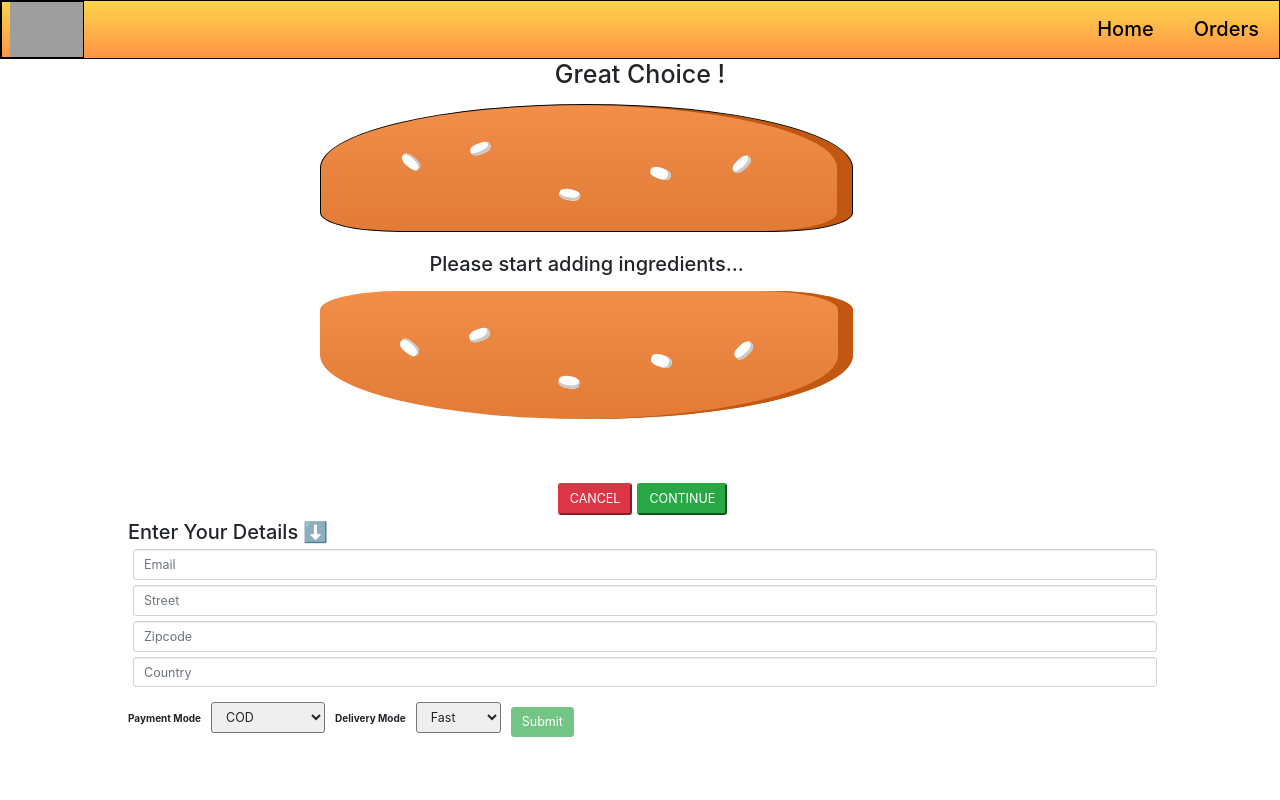
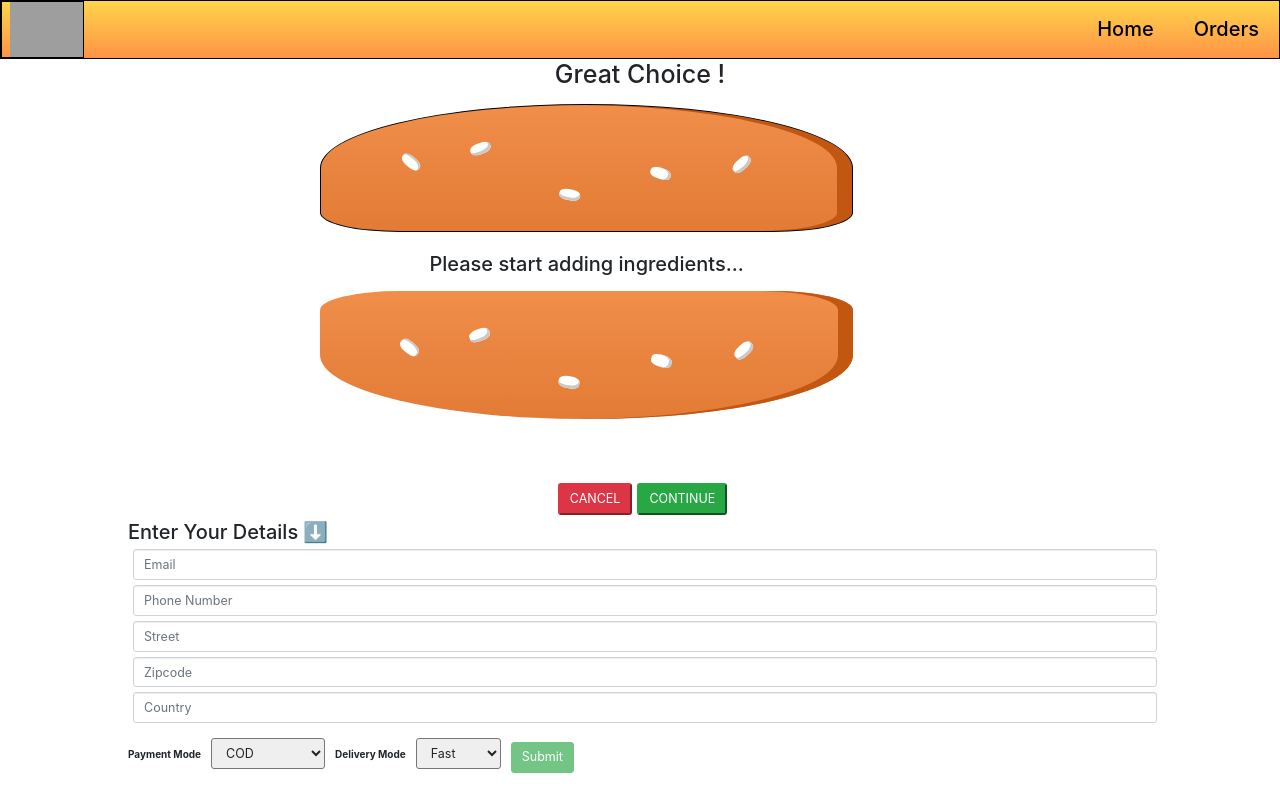
Before and after one commit to mayur-keswani/Burger-Builder, a React (Create React App) app: page /checkout/contact-detail in a window 1280 px wide. Built offline with nearby package versions, Linux system fonts and the light colour scheme; grey boxes are pictures that could not be loaded.

Commit message:
added regex for form-validation

```diff
--- a/src/containers/Contact-Data.js
+++ b/src/containers/Contact-Data.js
@@ -16,9 +16,26 @@ class ContactData extends Component{
 				value:"",
 				validation:{
 					required:true,
+					valdateEmail:true
 
 				},
 				validationMessage:null,
+				isValid:false,
+				touched:false
+			},
+			Phone_No:{
+				element_type:"input",
+				element_config:{
+					type:"number",
+					placeholder:"Phone Number",
+				},
+				value:"",
+				validation:{
+					required:true,
+					minLength:10,
+					maxLength:11,
+				},
+				validationMessage:"Please Enter Valid Phone no. !!",
 				isValid:false,
 				touched:false
 			},
@@ -47,7 +64,7 @@ class ContactData extends Component{
 				value:"",
 				validation:{
 					required:true,
-					minLength:5,
+					valdateZipCode:true,
 
 
 				},
@@ -64,6 +81,7 @@ class ContactData extends Component{
 				value:"",
 				validation:{
 					required:true,
+					minLength:3
 				},
 				validationMessage:"Please enter valid Country name !",
 				isValid:false,
@@ -113,6 +131,20 @@ class ContactData extends Component{
 		if(validation.required){
 			isValid= value.trim()!=='' && isValid
 		}
+		if(validation.validateEmail){
+			if (/^w+([.-]?w+)*@w+([.-]?w+)*(.w{2,3})+$/.test(value)){
+				isValid=true
+			}else{
+				isValid=false
+			}
+		}
+		if(validation.valdateZipCode){
+			if(/(^\d{6}$)/.test(value)){
+				isValid=true;
+			}else{
+				isValid=false
+			}
+		}
 		if(validation.minLength){
 			isValid = value.length>=validation.minLength && isValid
 		}
@@ -154,6 +186,7 @@ class ContactData extends Component{
 			//console.log(elem)
 			customer[elem]=this.state.formData[elem].value
 		}
+		//console.log(this.props.ingredients)
 		let data={
 			ingredients:this.props.ingredients,
 			price:this.props.totalPrice,
```
Also changed, not shown: 1 other file (tests, documents, lock files or other folders).
